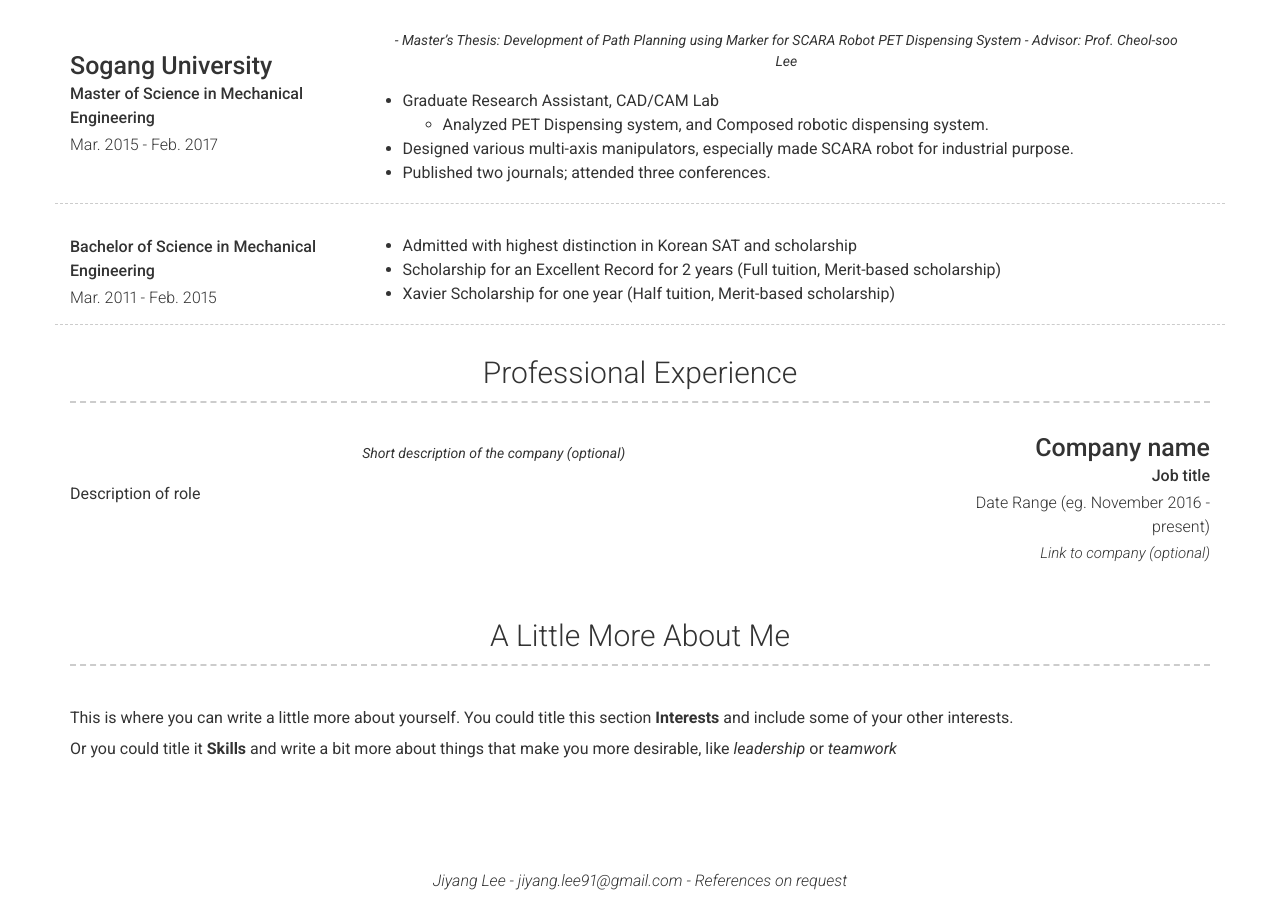
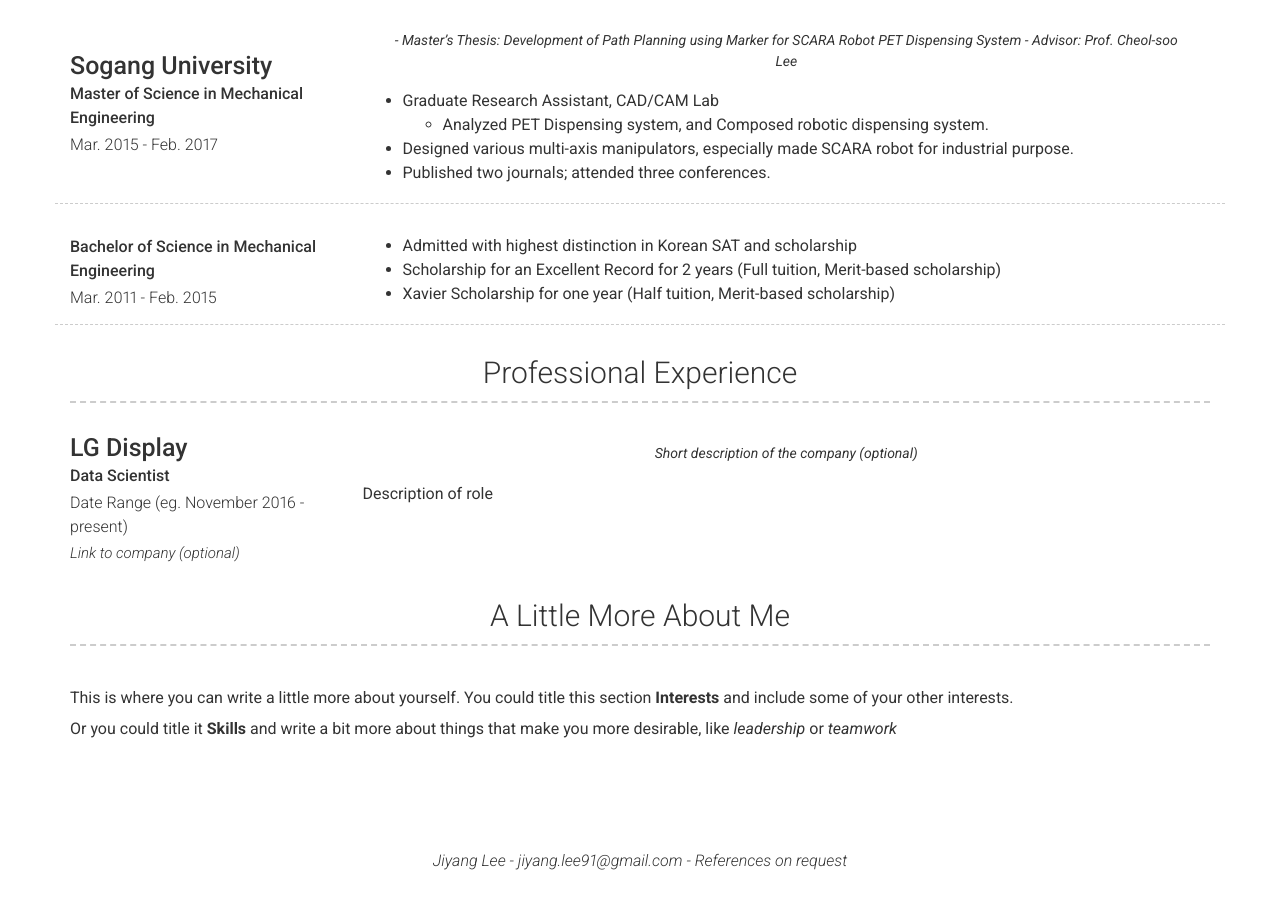
Before and after one commit to jiyang91/jiyang91.github.io, a Jekyll site: the page built from index.md, in a window 1280 px wide and 900 px high, scrolled down 828 px. Built offline with Jekyll 4.4.1, drawn with Linux system fonts in a browser that asks for light colours; nearby versions of some CDN libraries.

Commit message:
Update _config.yml

```diff
--- a/_config.yml
+++ b/_config.yml
@@ -93,9 +93,9 @@ content:
     layout: list
     border: weak
     content:
-      - layout: right
-        title: Company name
-        sub_title: Job title
+      - layout: top-left
+        title: LG Display
+        sub_title: Data Scientist
         caption: Date Range (eg. November 2016 - present)
         link: Link to company (optional)
         quote: >
```
